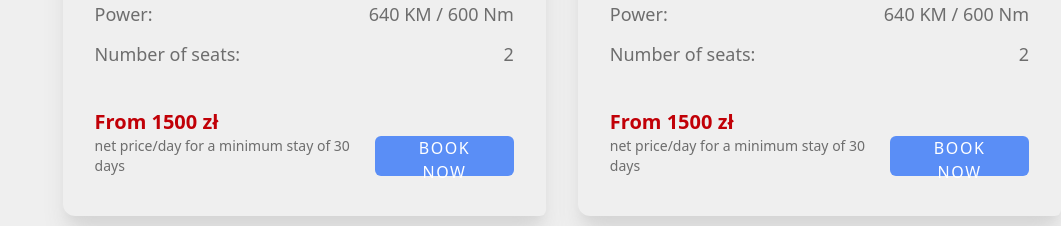
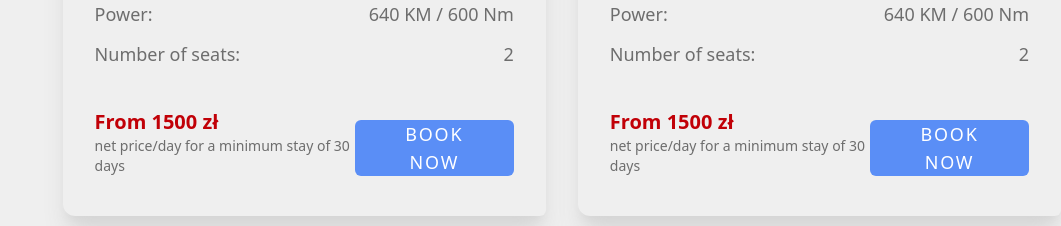
Before and after one commit to karal63/Rento, a Vue app in the folder client/: page /cars in a window 1280 px wide. Shown: the part 920-1146 px from the top of the page, without its empty margins (219-1280 px from the left). Built offline with nearby package versions, Linux system fonts and the light colour scheme.

Commit message:
craete custom sizes for shared button component

```diff
--- a/client/src/pages/cars/CarsPage.vue
+++ b/client/src/pages/cars/CarsPage.vue
@@ -9,7 +9,7 @@
     <div>
         <div class="max-w-[1900px] m-auto 0">
             <div class="mt-40 font-extrabold text-8xl">
-                <div>Rent a car in Warsaw</div>
+                <div>{{ t('app.cars_page_title') }}</div>
             </div>
             <div class="flex gap-8 mt-20">
                 <div class="w-[20%] h-[600px] sticky top-24"></div>
--- a/client/src/shared/const/lang/en.json
+++ b/client/src/shared/const/lang/en.json
@@ -13,6 +13,7 @@
         "key_support": "24/7 technical support",
         "key_premium": "All models have a premium package",
         "key_confidentiality": "Absolute confidentiality",
+        "cars_page_title": "Rent a car in Warsaw",
         "acceleration": "Acceleration",
         "transmission": "Transmission",
         "power": "Power",
--- a/client/src/shared/const/lang/pl.json
+++ b/client/src/shared/const/lang/pl.json
@@ -13,6 +13,7 @@
         "key_support": "Wsparcie techniczne 24/7",
         "key_premium": "Wszystkie modele posiadają pakiet premium",
         "key_confidentiality": "Absolutna poufność",
+        "cars_page_title": "Wynajem samochodu w Warszawie",
         "acceleration": "Przyspieszenie",
         "transmission": "Skrzynia biegów",
         "power": "Moc",
--- a/client/src/shared/ui/button/Button.vue
+++ b/client/src/shared/ui/button/Button.vue
@@ -1,25 +1,40 @@
 <script setup lang="ts">
-    defineProps<{
+    import { computed } from 'vue';
+
+    const props = defineProps<{
         color?: 'red' | 'transparent';
+        size?: 'sm' | 'md';
     }>();
 
     defineEmits<{
         (e: 'click'): void;
     }>();
+
+    const sizeClasses = {
+        sm: 'px-5 h-10 text-md',
+        md: 'px-7 h-14 text-lg',
+        // lg: 'px-6 py-3 text-lg',
+    };
+
+    const colorClasses = computed(() => {
+        if (props.color === 'transparent') {
+            return 'bg-transparent hover:bg-main-hover-bg';
+        } else if (props.color) {
+            return `bg-${props.color}-500 hover:bg-${props.color}-400`;
+        } else {
+            return 'text-white bg-primary hover:bg-blue-400';
+        }
+    });
+
+    const buttonClass = computed(() => {
+        const sizeClass = (props.size && sizeClasses[props.size]) || sizeClasses.md;
+
+        return `${colorClasses.value} ${sizeClass} px-5 h-10 rounded-md transition cursor-pointer tracking-widest`;
+    });
 </script>
 
 <template>
-    <button
-        @click="$emit('click')"
-        class="px-5 h-10 rounded-md transition cursor-pointer tracking-widest"
-        :class="
-            color === 'transparent'
-                ? `bg-${color}-500 hover:bg-main-hover-bg`
-                : color
-                  ? `bg-${color}-500 hover:bg-${color}-400`
-                  : `text-white bg-primary hover:bg-blue-400`
-        "
-    >
+    <button @click="$emit('click')" :class="buttonClass">
         <slot />
     </button>
 </template>
--- a/client/src/widgets/navbar/Navbar.vue
+++ b/client/src/widgets/navbar/Navbar.vue
@@ -39,7 +39,7 @@
             </ul>
 
             <div class="flex items-center gap-3">
-                <Button @click="toggleTheme" color="transparent">
+                <Button @click="toggleTheme" color="transparent" size="sm">
                     <Icon v-if="isDarkTheme" icon="fontisto:day-sunny" class="text-2xl" />
                     <Icon
                         v-else
@@ -49,7 +49,7 @@
                 </Button>
 
                 <div class="relative inline-block text-left">
-                    <Button color="transparent" @click="open = !open">
+                    <Button @click="open = !open" color="transparent" size="sm">
                         <div class="flex gap-2">
                             {{ locale }}
                             <Icon class="text-xl" icon="iconamoon:arrow-down-2-light" />
@@ -74,7 +74,7 @@
                     </transition>
                 </div>
 
-                <Button @click="console.log('log')">{{ t('app.book_btn') }}</Button>
+                <Button @click="console.log('log')" size="sm">{{ t('app.book_btn') }}</Button>
             </div>
         </div>
     </nav>
```
